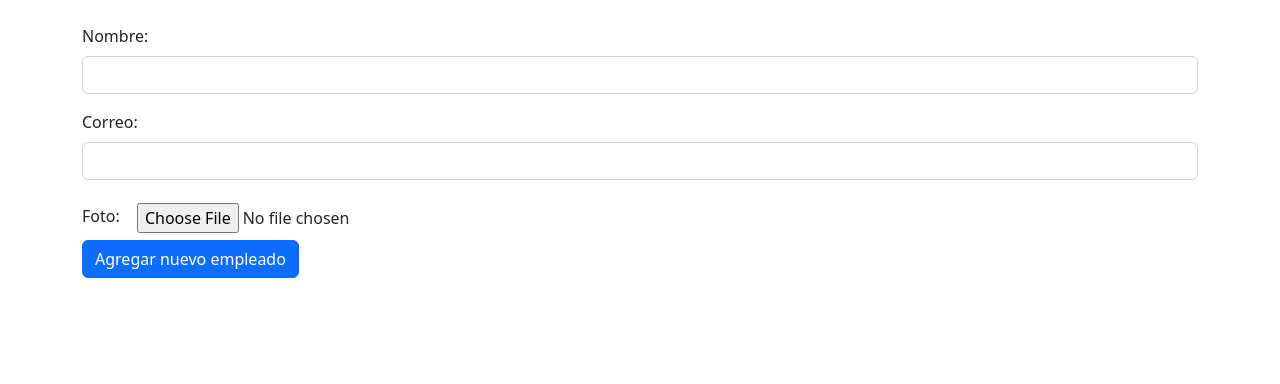
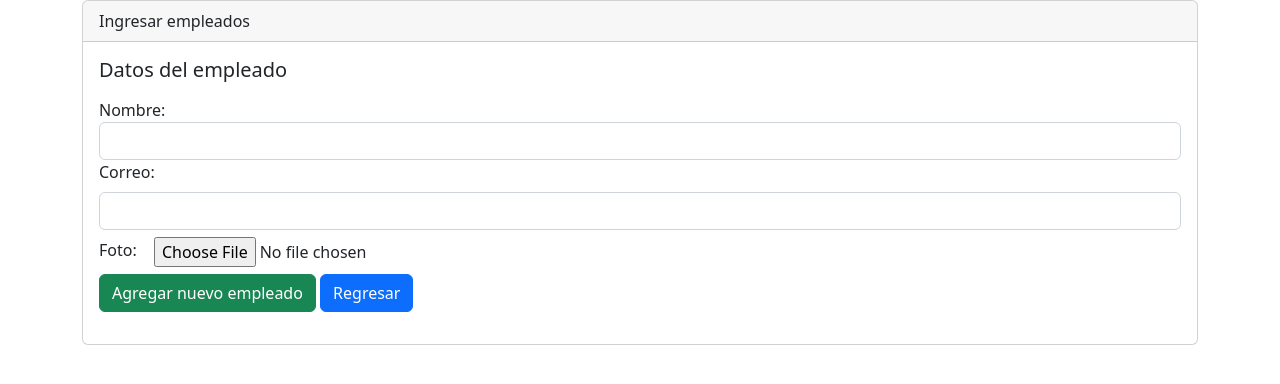
Before and after one commit to m415x/sistema-empleados, a Flask app: page /create in a window 1280 px wide. Shown: the part 56-440 px from the top of the page. Run offline with Flask 2, Linux system fonts and the light colour scheme.

Commit message:
Finalizacion del proyecto CRUD

```diff
--- a/src/app.py
+++ b/src/app.py
@@ -1,16 +1,16 @@
-from flask import Flask, render_template, request, redirect, url_for, send_from_directory
+from flask import Flask, render_template, request, redirect, url_for, send_from_directory, flash
 from flaskext.mysql import MySQL
 from datetime import datetime
 import os
 
 
 app = Flask(__name__)
+app.secret_key = 'codoacodo'
 mysql = MySQL()
 
 app.config['MYSQL_DATABASE_HOST'] = 'localhost'
 app.config['MYSQL_DATABASE_USER'] = 'root'
 app.config['MYSQL_DATABASE_PASSWORD'] = ''
-# app.config['MYSQL_DATABASE_PORT'] = '3306' # 404
 app.config['MYSQL_DATABASE_DB'] = 'empleados'
 app.config['UPLOADS'] = os.path.join('uploads') # Guardamos la ruta de fotos como un valor en la app
 
@@ -22,21 +22,11 @@ conn = mysql.connect()
 cursor = conn.cursor()
 
 
-# * QUERY-MYSQL * ------------------------------------------------------------------------------
-# def queryMySQL(query, data=()):
-#     if len(data) > 0:
-#         cursor.execute(query, data)
-#     else:
-#         cursor.execute(query)
-#     conn.commit()
-#     return cursor.
-
-
 # * USERPIC * ----------------------------------------------------------------------------------
 @app.route('/userpic/<path:nombreFoto>')
 def uploads(nombreFoto):
 
-    return send_from_directory(os.path.join('uploads'), nombreFoto)
+    return send_from_directory(UPLOADS, nombreFoto)
 
 
 # * INDEX * ------------------------------------------------------------------------------------
@@ -63,12 +53,13 @@ def create():
 @app.route('/store', methods=['POST'])
 def storage():
 
-    sql = "INSERT INTO empleados (nombre, correo, foto) VALUES (%s, %s, %s);"
-    # f"INSERT INTO empleados (nombre, correo, foto) VALUES ({_nombre}, {_correo}, {nuevoNombreFoto});" y eliminar datos
-
     _nombre = request.form['txtNombre']
     _correo = request.form['txtCorreo']
     _foto = request.files['txtFoto']
+
+    if _nombre == '' or _correo == '' or _foto.filename == '':
+        flash('¡Recuerde llenar todos los campos!')
+        return redirect(url_for('create'))
 
     now = datetime.now()  # Fecha y hora de subida
     tiempo = now.strftime('%Y%H%M%S')
@@ -78,6 +69,8 @@ def storage():
         nuevoNombreFoto = f"{tiempo}_{_foto.filename}"
         _foto.save('uploads/' + nuevoNombreFoto)
 
+    sql = "INSERT INTO empleados (nombre, correo, foto) VALUES (%s, %s, %s);"
+    # f"INSERT INTO empleados (nombre, correo, foto) VALUES ('{_nombre}', '{_correo}', '{nuevoNombreFoto}');" y eliminar datos
     datos = (_nombre, _correo, nuevoNombreFoto)
 
     cursor.execute(sql, datos)
@@ -114,7 +107,7 @@ def modify(id):
 
     sql = f"SELECT * FROM empleados WHERE id={id};"
     cursor.execute(sql)
-    empleado = cursor.fetchone()  # Trae un solo empleado
+    empleado = cursor.fetchone() # Trae un solo empleado
 
     conn.commit()
 
--- a/src/templates/empleados/create.html
+++ b/src/templates/empleados/create.html
@@ -1,7 +1,46 @@
 {% include 'header.html' %}
+
+    {% with messages = get_flashed_messages() %}
+        {% if messages %}
+            <div class="alert alert-danger" role="alert">
+                {% for message in messages %}
+                    {{message}}
+                {% endfor %}
+            </div>
+        {% endif %}
+    {% endwith %}
+
     <form action="/store" method="post" enctype="multipart/form-data">
+        <div class="card">
+            <div class="card-header">Ingresar empleados</div>
+            <div class="card-body">
+                <h5 class="card-title">Datos del empleado</h5>
+                <p class="card-text">
+                    <div class="form-group">
+                        <label for="txtNombre">Nombre: </label>
+                        <input class="form-control" type="text" name="txtNombre" id="txtNombre">
+                    </div>
+                    <div class="form-group">
+                        <label class="form-label" for="txtCorreo">Correo: </label>
+                        <input class="form-control" type="email" name="txtCorreo" id="txtCorreo">
+                    </div>
+                    <div class="form-group">
+                        <label class="form-label" for="txtFoto">Foto: </label>
+                        <input class="btn" type="file" name="txtFoto" id="txtFoto">
+                    </div>
+                    <div class="form-group">
+                        <input class="btn btn-success" type="submit" value="Agregar nuevo empleado">
+                        <a href="{{url_for('index')}}" class="btn btn-primary">Regresar</a>
+                    </div>
+                </p>
+            </div>
+        </div>
         <br>
-        <div class="mb-3">
+
+
+
+
+        <!-- <div class="mb-3">
             <label class="form-label" for="txtNombre">Nombre: </label>
             <input class="form-control" type="text" name="txtNombre" id="txtNombre">
         </div>
@@ -12,6 +51,6 @@
         <label class="form-label" for="txtFoto">Foto: </label>
         <input class="btn" type="file" name="txtFoto" id="txtFoto">
         <br>
-        <input class="btn btn-primary" type="submit" value="Agregar nuevo empleado">
+        <input class="btn btn-primary" type="submit" value="Agregar nuevo empleado"> -->
     </form>
 {% include 'footer.html' %}
--- a/src/templates/empleados/index.html
+++ b/src/templates/empleados/index.html
@@ -14,13 +14,13 @@
             <tr>
                 <td>{{empleado[0]}}</td>
                 <td>
-                    <img width="100" src="userpic/{{empleado[3]}}" alt="Foto de perfil">
+                    <img class="img-thumbnail" width="100" src="userpic/{{empleado[3]}}" alt="Foto de perfil">
                 </td>
                 <td>{{empleado[1]}}</td>
                 <td>{{empleado[2]}}</td>
                 <td>
                     <a class="btn btn-warning" href="/modify/{{empleado[0]}}">Editar</a>
-                    <a id="btn-borrar" class="btn btn-danger" href="/delete/{{empleado[0]}}">Borrar</a>
+                    <a id="btn-borrar" onclick="confirm('¿Desea borrar al empleado {{empleado[1]}}?')" class="btn btn-danger" href="/delete/{{empleado[0]}}">Borrar</a>
                 </td>
             </tr>
             {% endfor %}
--- a/src/templates/header.html
+++ b/src/templates/header.html
@@ -11,7 +11,7 @@
     <link href="https://cdn.jsdelivr.net/npm/bootstrap@5.2.3/dist/css/bootstrap.min.css" rel="stylesheet" integrity="sha384-rbsA2VBKQhggwzxH7pPCaAqO46MgnOM80zW1RWuH61DGLwZJEdK2Kadq2F9CUG65" crossorigin="anonymous">
     <link rel="stylesheet" href="{{ url_for('static', filename='styles.css') }}">
 
-    <script src="{{ url_for('static', filename='index.js') }}" defer></script>
+    <!-- <script src="{{ url_for('static', filename='index.js') }}" defer></script> -->
 </head>
 
 <body>
```
Also changed, not shown: requirements.txt (+15 -0 lines), 1 other file.
